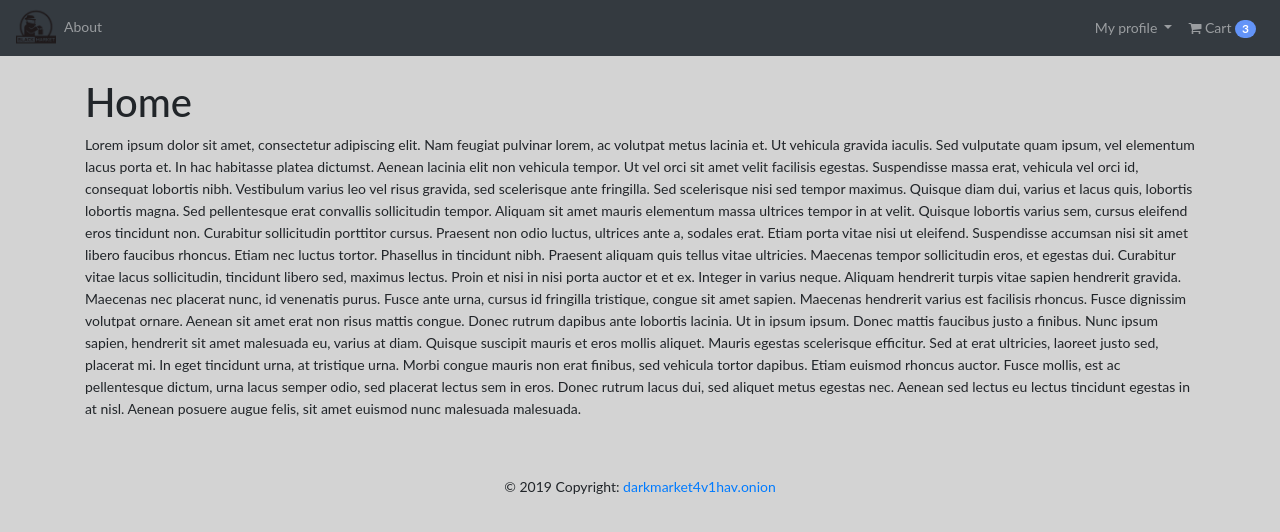
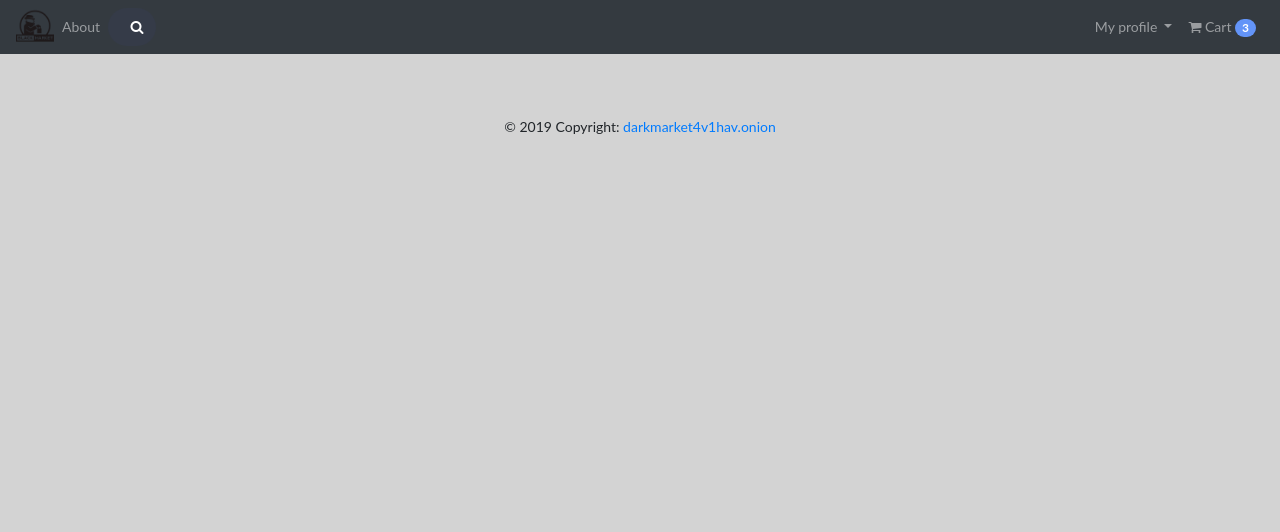
Before and after one commit to GenchoBG/WebDesignCourseWork, a plain HTML site: page Index.html in a window 1280 px wide. Drawn offline with nearby package versions, Linux system fonts and the light colour scheme.

Commit message:
Added a search bar on the index page & made the navbar pixel-perfect.

```diff
--- a/Index.html
+++ b/Index.html
@@ -7,6 +7,7 @@
   <link rel="stylesheet" href="https://maxcdn.bootstrapcdn.com/bootstrap/4.3.1/css/bootstrap.min.css">
   <link rel="stylesheet" href="https://cdnjs.cloudflare.com/ajax/libs/font-awesome/4.7.0/css/font-awesome.min.css">
   <link rel="stylesheet" href="./style/site.css">
+  <link rel="stylesheet" href="./style/searchbar.css">
   <script src="https://ajax.googleapis.com/ajax/libs/jquery/3.3.1/jquery.min.js"></script>
   <script src="https://cdnjs.cloudflare.com/ajax/libs/popper.js/1.14.7/umd/popper.min.js"></script>
   <script src="https://maxcdn.bootstrapcdn.com/bootstrap/4.3.1/js/bootstrap.min.js"></script>
@@ -24,6 +25,12 @@
     <li class="nav-item">
       <a class="nav-link" href="About.html">About</a>
     </li>
+    <div class="d-flex justify-content-left">
+        <div class="searchbar">
+          <input class="search_input" type="text" name="" placeholder="Search...">
+          <a href="#" class="search_icon"><i class="fa fa-search"></i></a>
+        </div>
+      </div>
   </ul>
 
   <ul class="navbar-nav ml-auto">
@@ -81,16 +88,7 @@
 <br>
 
 <div class="container">
-  <h1>Home</h1>
-  <p>
-        Lorem ipsum dolor sit amet, consectetur adipiscing elit. Nam feugiat pulvinar lorem, ac volutpat metus lacinia et. Ut vehicula gravida iaculis. Sed vulputate quam ipsum, vel elementum lacus porta et. In hac habitasse platea dictumst. Aenean lacinia elit non vehicula tempor. Ut vel orci sit amet velit facilisis egestas. Suspendisse massa erat, vehicula vel orci id, consequat lobortis nibh. Vestibulum varius leo vel risus gravida, sed scelerisque ante fringilla. Sed scelerisque nisi sed tempor maximus. Quisque diam dui, varius et lacus quis, lobortis lobortis magna. Sed pellentesque erat convallis sollicitudin tempor. Aliquam sit amet mauris elementum massa ultrices tempor in at velit.
 
-        Quisque lobortis varius sem, cursus eleifend eros tincidunt non. Curabitur sollicitudin porttitor cursus. Praesent non odio luctus, ultrices ante a, sodales erat. Etiam porta vitae nisi ut eleifend. Suspendisse accumsan nisi sit amet libero faucibus rhoncus. Etiam nec luctus tortor. Phasellus in tincidunt nibh. Praesent aliquam quis tellus vitae ultricies. Maecenas tempor sollicitudin eros, et egestas dui. Curabitur vitae lacus sollicitudin, tincidunt libero sed, maximus lectus. Proin et nisi in nisi porta auctor et et ex. Integer in varius neque.
-
-        Aliquam hendrerit turpis vitae sapien hendrerit gravida. Maecenas nec placerat nunc, id venenatis purus. Fusce ante urna, cursus id fringilla tristique, congue sit amet sapien. Maecenas hendrerit varius est facilisis rhoncus. Fusce dignissim volutpat ornare. Aenean sit amet erat non risus mattis congue. Donec rutrum dapibus ante lobortis lacinia. Ut in ipsum ipsum. Donec mattis faucibus justo a finibus. Nunc ipsum sapien, hendrerit sit amet malesuada eu, varius at diam. Quisque suscipit mauris et eros mollis aliquet. Mauris egestas scelerisque efficitur. Sed at erat ultricies, laoreet justo sed, placerat mi.
-
-        In eget tincidunt urna, at tristique urna. Morbi congue mauris non erat finibus, sed vehicula tortor dapibus. Etiam euismod rhoncus auctor. Fusce mollis, est ac pellentesque dictum, urna lacus semper odio, sed placerat lectus sem in eros. Donec rutrum lacus dui, sed aliquet metus egestas nec. Aenean sed lectus eu lectus tincidunt egestas in at nisl. Aenean posuere augue felis, sit amet euismod nunc malesuada malesuada.
-  </p>
 </div>
 
 <footer class="page-footer font-small blue pt-4">
--- /dev/null
+++ b/style/searchbar.css
@@ -0,0 +1,42 @@
+.searchbar{
+    margin-bottom: auto;
+    margin-top: auto;
+    height: 38px;
+    background-color: #353b48;
+    border-radius: 30px;
+    padding: 0px;
+
+}
+
+.search_input{
+    color: white;
+    border: 0;
+    outline: 0;
+    background: none;
+    width: 0;
+    line-height: 38px;
+    padding: 0 5px;
+    transition: width 0.4s linear;
+}
+
+.searchbar:hover > .search_input{
+    padding: 0px 5px;
+    width: 450px;
+    transition: width 0.4s linear;
+}
+
+.searchbar:hover > .search_icon{
+    background: white;
+    color: gray;
+}
+
+.search_icon{
+    height: 38px;
+    width: 38px;
+    float: right;
+    display: flex;
+    justify-content: center;
+    align-items: center;
+    border-radius: 50%;
+    color:white;
+}
--- a/style/site.css
+++ b/style/site.css
@@ -1,6 +1,6 @@
 .navbar-image{
-    width: 40px;
-    height: 40px;
+    width: 38x;
+    height: 38px;
 }
 
 
```
Lines whose indentation alone changed are shown as unchanged.
